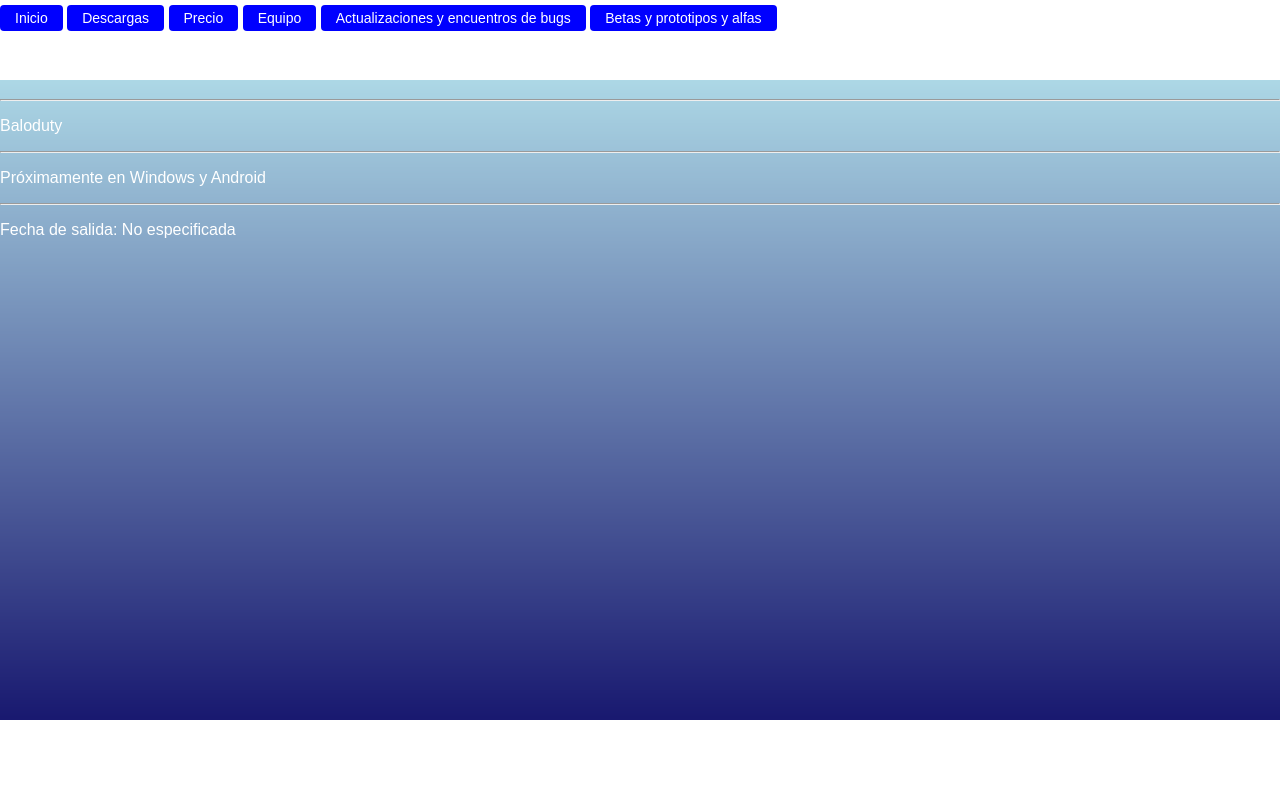
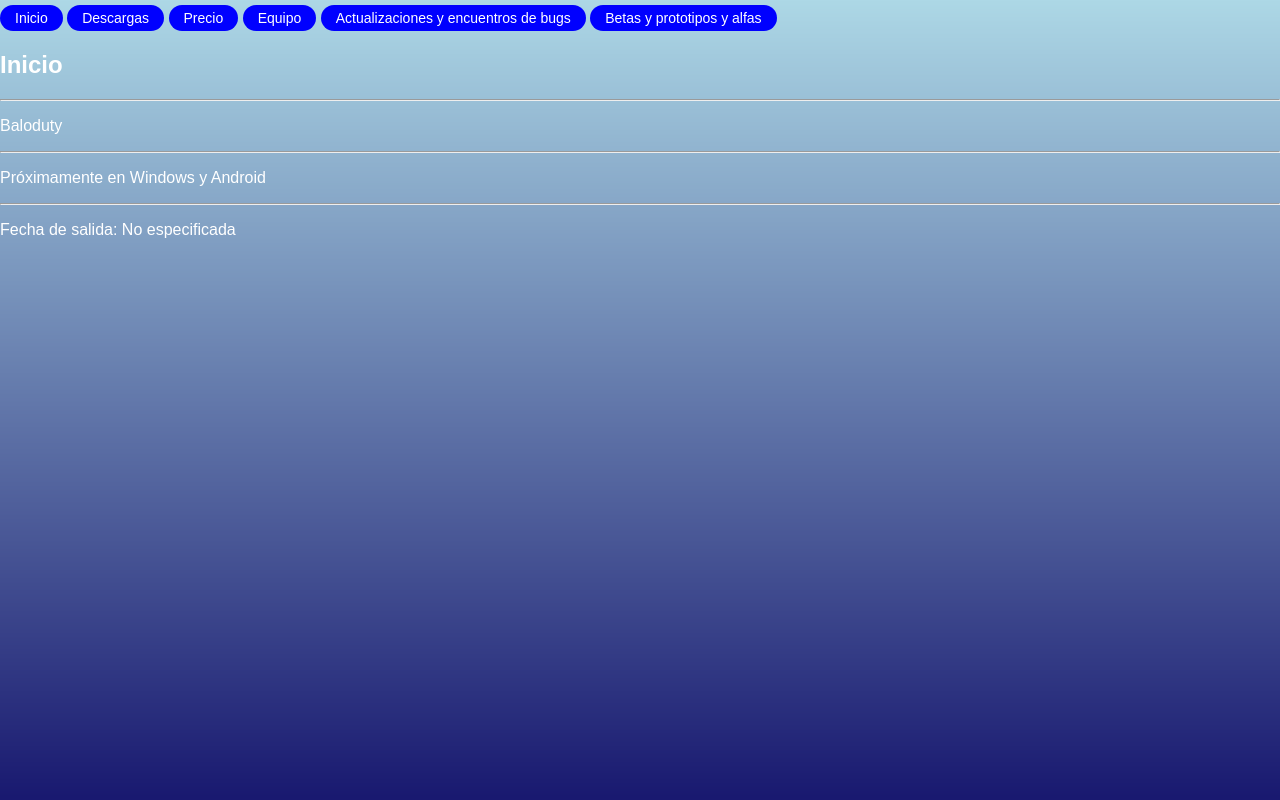
Before and after one commit to nicojuegacr716/baloduty, a PHP site: page / in a window 1280 px wide. Run offline with PHP 8.4, Linux system fonts and the light colour scheme.

Commit message:
Ya se arreglo el fondo

```diff
--- a/style.css
+++ b/style.css
@@ -4,7 +4,8 @@
     font-family: sans-serif;
     background: url(images/fondo.png) no-repeat center center fixed;
     /* Utilizamos la imagen de fondo y la centramos */
-    background-size: contain; /* Escalar la imagen de fondo para contener todo el cuerpo */
+    background-size: auto 100%;
+    /* Ajustamos el tamaño de la imagen para que se escale automáticamente según la altura del cuerpo */
     height: 100vh; /* Establecer la altura del body al 100% del viewport height */
 }
 
@@ -18,7 +19,7 @@
     border: none;
     cursor: pointer;
     font-size: 14px;
-    border-radius: 4px;
+    border-radius: 30px;
 }
 
 .btn:hover, .btn2:hover, .btn3:hover, .btn4:hover, .btn5:hover, .btn6:hover {
```
